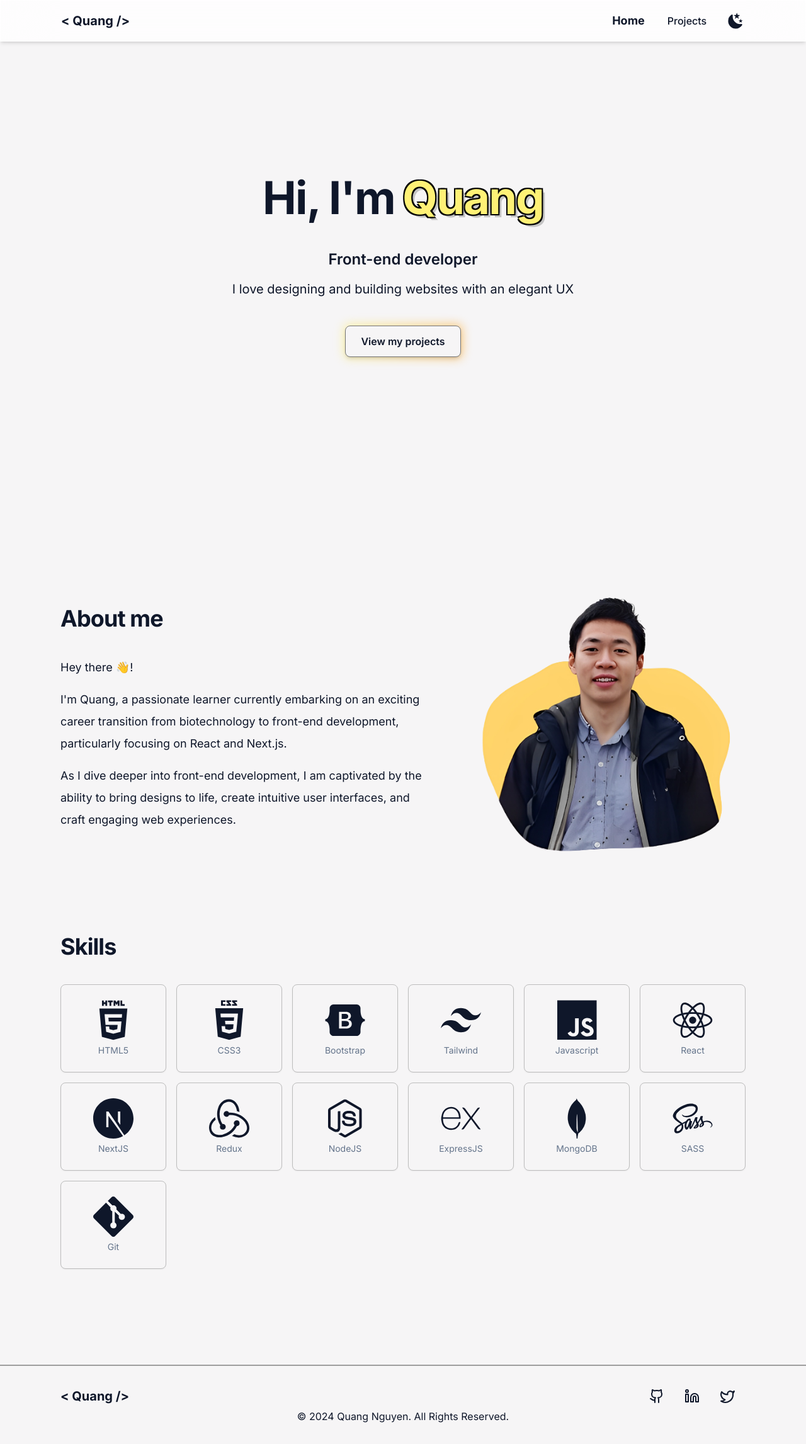
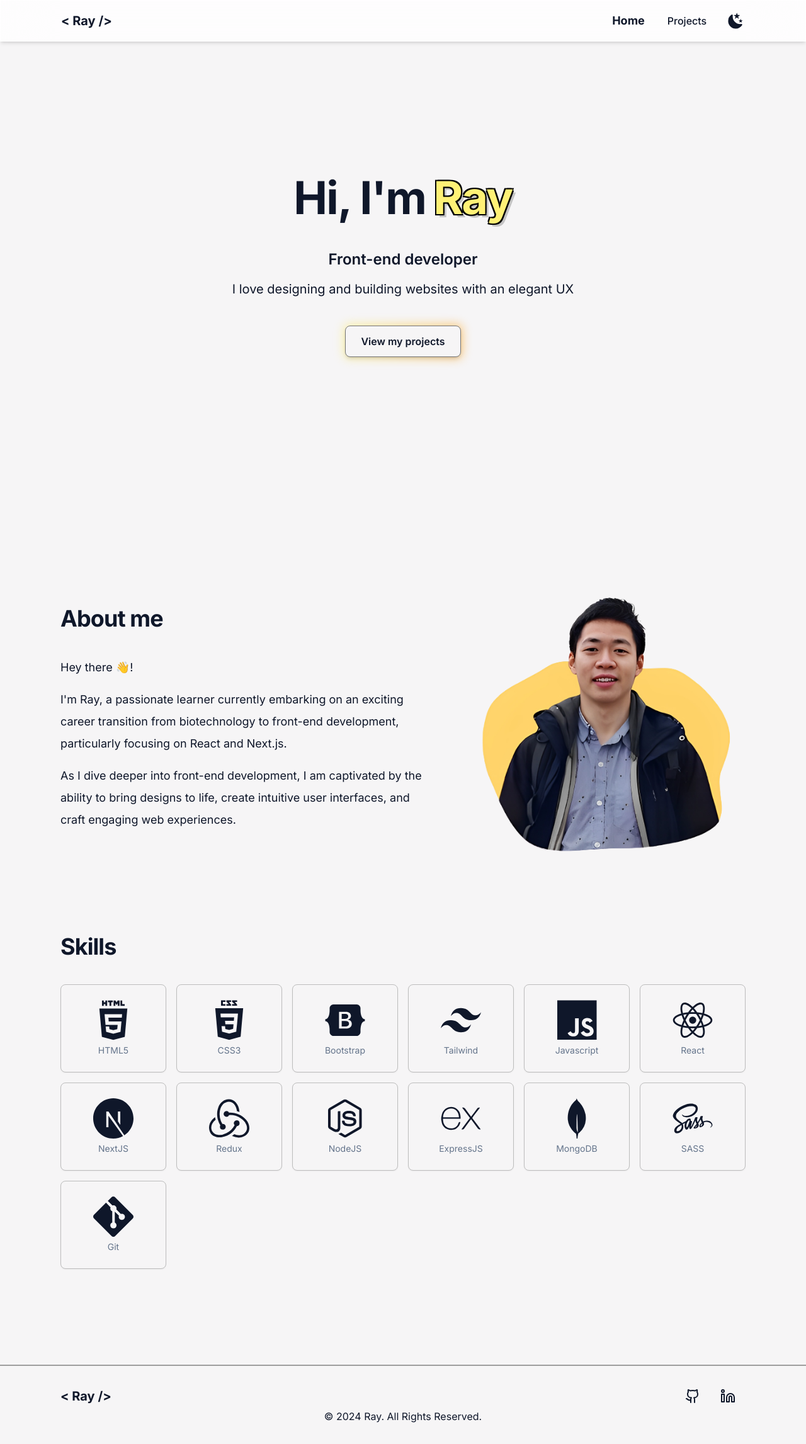
Before and after one commit to quangnvo/qn, a Next.js app: page / in a window 1280 px wide. Shown: the whole page at 63% size. Built offline with nearby package versions, Linux system fonts and the light colour scheme.

Commit message:
change name from Quang to Ray

```diff
--- a/app/page.tsx
+++ b/app/page.tsx
@@ -114,7 +114,7 @@ export default function Home() {
 							<h1 className="scroll-m-20 text-4xl font-bold tracking-tight md:text-5xl lg:text-7xl animate__animated animate__fadeInLeft">
 								<span className="mr-3">Hi, I'm</span>
 								<span className="text-yellow-300 font-outline">
-									Quang
+									Ray
 								</span>
 							</h1>
 
@@ -160,7 +160,7 @@ export default function Home() {
 									Hey there 👋!
 								</p>
 								<p className='my-4'>
-									I'm Quang, a passionate learner currently embarking on an exciting career transition from biotechnology to front-end development, particularly focusing on React and Next.js.
+									I'm Ray, a passionate learner currently embarking on an exciting career transition from biotechnology to front-end development, particularly focusing on React and Next.js.
 								</p>
 								<p className='my-4'>
 									As I dive deeper into front-end development, I am captivated by the ability to bring designs to life, create intuitive user interfaces, and craft engaging web experiences.
--- a/components/footer.tsx
+++ b/components/footer.tsx
@@ -34,16 +34,16 @@ export default function Footer() {
 									</Button>
 								</a>
 
-								<a href="https://twitter.com/quangvonguyen" target="_blank">
+								{/* <a href="https://twitter.com/quangvonguyen" target="_blank">
 									<Button variant="ghost" className="hover:bg-gray-200 dark:hover:bg-gray-700">
 										<Twitter size={25} />
 									</Button>
-								</a>
+								</a> */}
 							</div>
 						</div>
 
 						<div className="text-center flex justify-center items-center ">
-							<p>© 2024 Quang Nguyen. All Rights Reserved.</p>
+							<p>© 2024 Ray. All Rights Reserved.</p>
 						</div>
 					</div>
 				</div>
--- a/components/logo.tsx
+++ b/components/logo.tsx
@@ -3,7 +3,7 @@ import Link from "next/link"
 export default function Logo() {
     return (
         <Link href="/">
-            <span className="font-bold text-xl dark:hover:text-yellow-200 font-sans">&lt; Quang /&gt;</span>
+            <span className="font-bold text-xl dark:hover:text-yellow-200 font-sans">&lt; Ray /&gt;</span>
         </Link>
     )
 }
```
